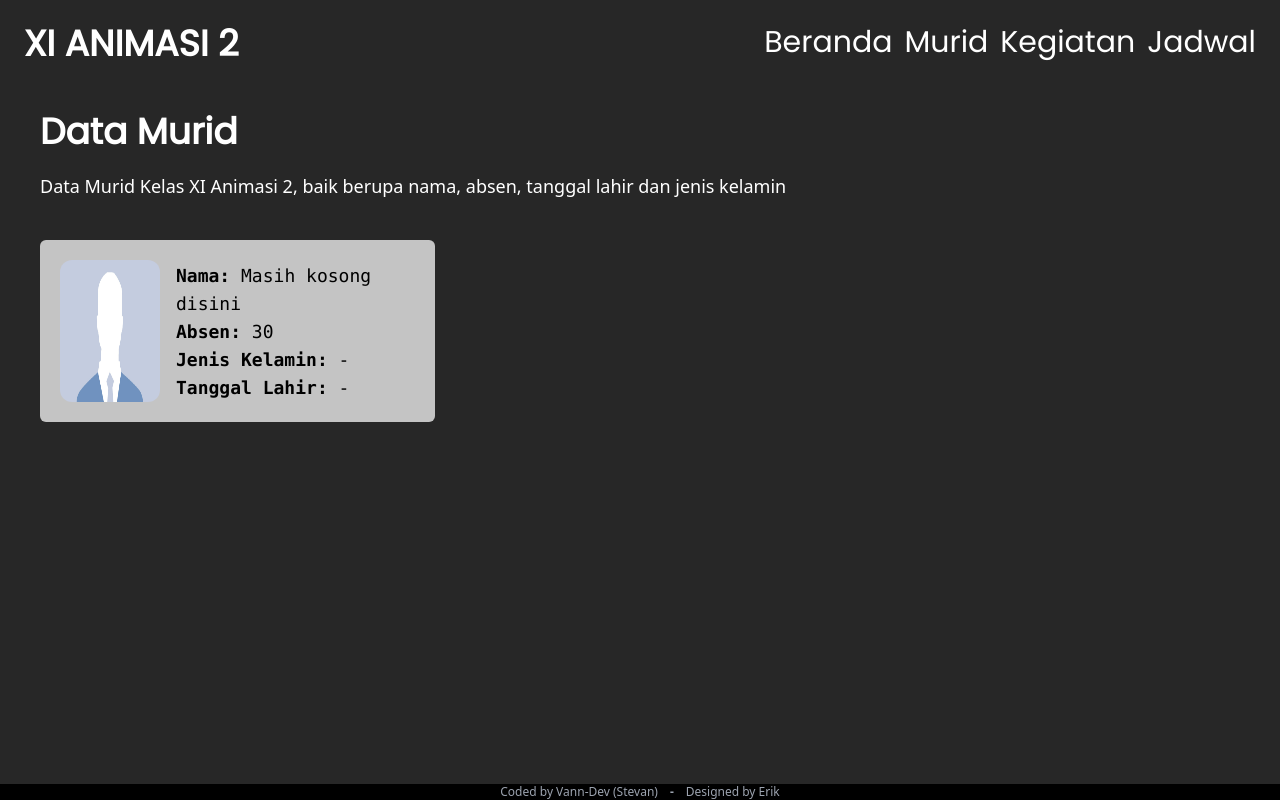
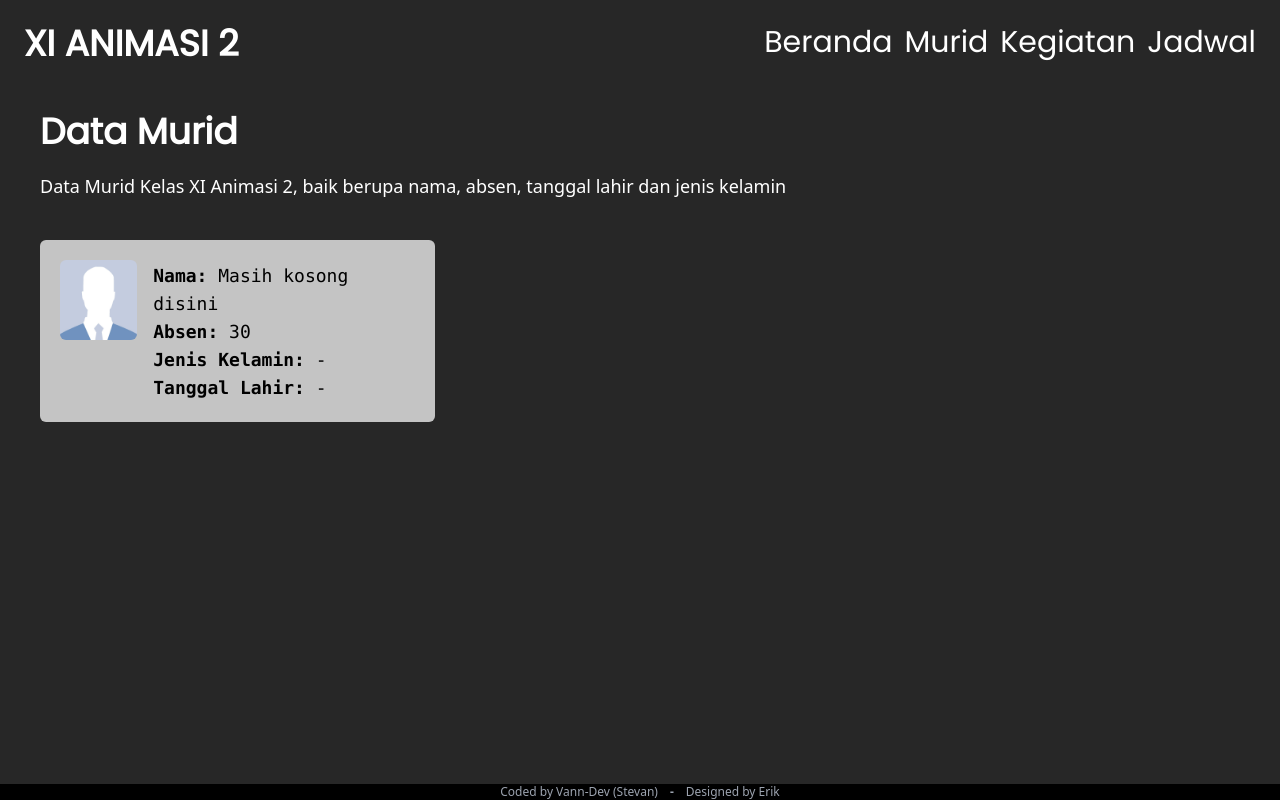
Before and after one commit to XIANIM2/Web-Kelas, a React (Create React App) app: page /students in a window 1280 px wide. Built offline with nearby package versions, Linux system fonts and the light colour scheme.

Commit message:
fix(murid.js): fix flex box

```diff
--- a/src/pages/murid.js
+++ b/src/pages/murid.js
@@ -6,8 +6,8 @@ export default function Murid() {
     murid.forEach(x => Data.push(
         <div className="bg-card rounded-md">
             <div className="mt-auto mb-auto space-x-4 flex p-5">
-                <img className="rounded-xl" src={x.foto ? `/data/images/${x.foto}` : '/data/images/default.jpeg'} alt="profil" height="100px" width="100px"></img>
-                <div className="font-mono text-xs lg:text-lg lg:mt-0.5">
+                <div className="flex-initial bg-cover h-20 w-20 bg-center rounded-md" style={{ backgroundImage: `url(${x.foto ? `/data/images/${x.foto}` : '/data/images/default.jpeg'})` }}></div>
+                <div className="flex-initial font-mono text-xs lg:text-lg lg:mt-0.5">
                     <p key={x.nama}><span key={x.nama} className="font-semibold">Nama: </span>{`${x.nama}`}</p>
                     <p key={x.absen}><span key={x.absen} className="font-semibold">Absen: </span>{`${x.absen ? x.absen : '-'}`}</p>
                     <p key={x.gender}><span key={x.gender} className="font-semibold">Jenis Kelamin: </span>{`${x.gender ? x.gender : '-'}`}</p>
```
